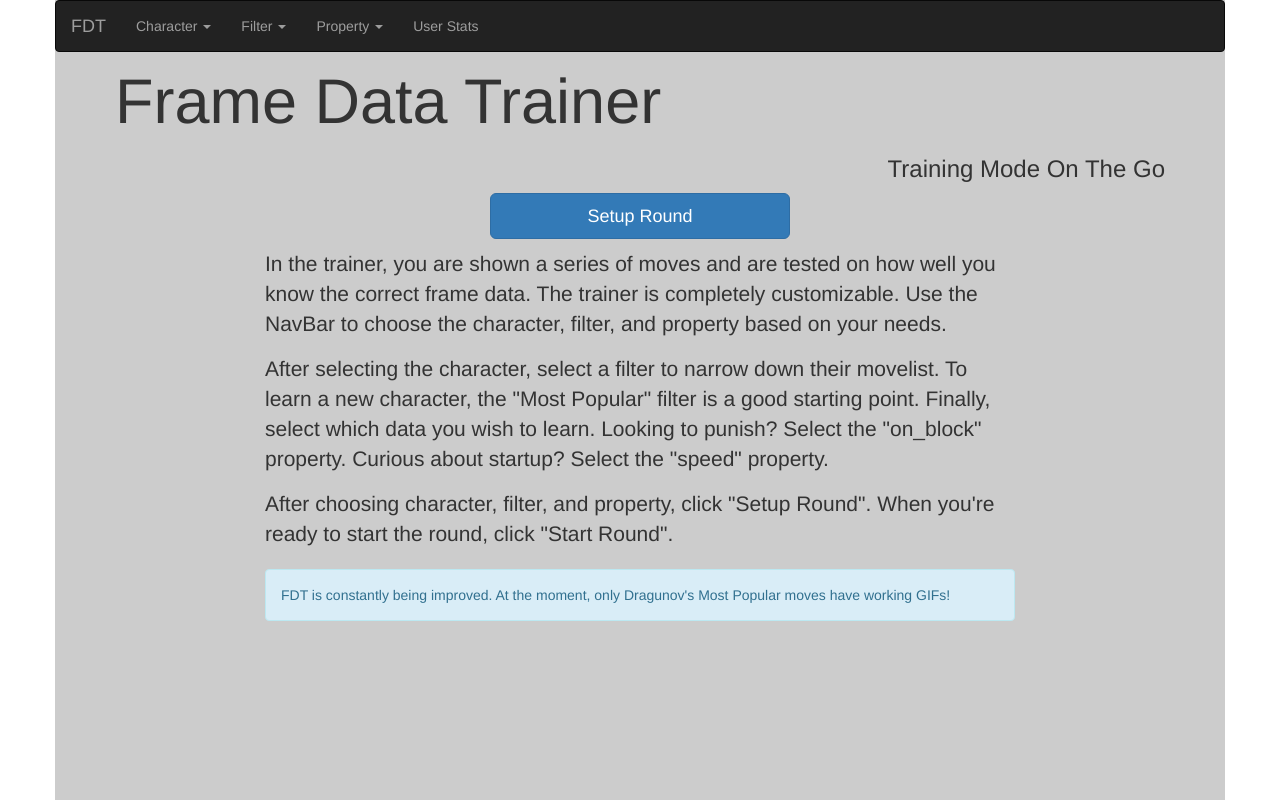
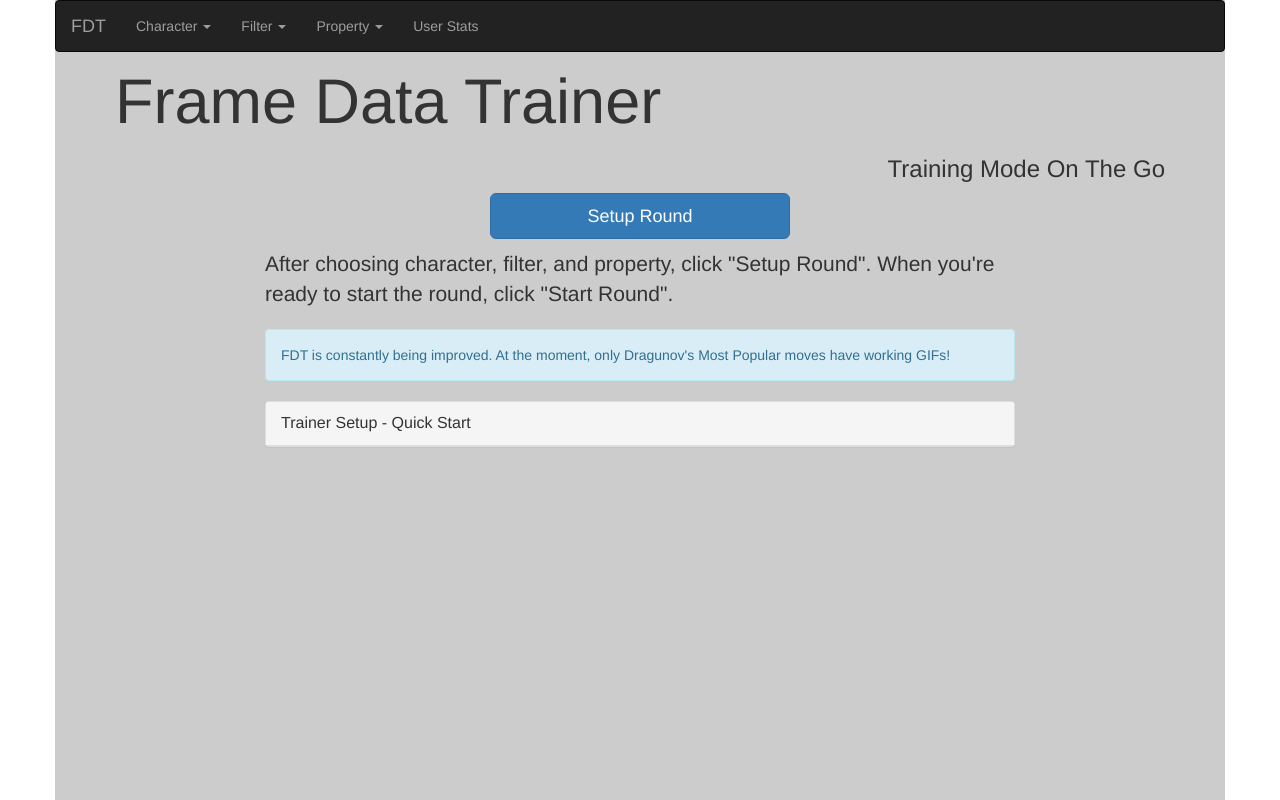
Before and after one commit to mawglhf/demo-fdt, a React (Create React App) app: page /trainer in a window 1280 px wide. Built offline with nearby package versions, Linux system fonts and the light colour scheme.

Commit message:
Small styling adjustments

```diff
--- a/src/containers/RoundHistory/RoundHistory.js
+++ b/src/containers/RoundHistory/RoundHistory.js
@@ -55,8 +55,8 @@ export default class RoundHistory extends Component {
     if (!roundTypeExists) {
       return (
         <h2>
-          Currently, you do not have any recorded round data with the selected
-          options
+          You do not have any recorded round data with the current options. Make
+          sure you have the correct Character, Filter, and Property selected.
         </h2>
       );
     } else {
--- a/src/containers/Trainer/components/InitialView/InitialView.js
+++ b/src/containers/Trainer/components/InitialView/InitialView.js
@@ -1,5 +1,5 @@
 import React, { Component } from "react";
-import { Button, Alert } from "react-bootstrap";
+import { Button, Alert, Panel } from "react-bootstrap";
 
 export default class InitialView extends Component {
   constructor(props) {
@@ -44,21 +44,6 @@ export default class InitialView extends Component {
           </Button>
 
           <p>
-            In the trainer, you are shown a series of moves and are tested on
-            how well you know the correct frame data. The trainer is completely
-            customizable. Use the NavBar to choose the character, filter, and
-            property based on your needs.
-          </p>
-
-          <p>
-            After selecting the character, select a filter to narrow down their
-            movelist. To learn a new character, the "Most Popular" filter is a
-            good starting point. Finally, select which data you wish to learn.
-            Looking to punish? Select the "on_block" property. Curious about
-            startup? Select the "speed" property.
-          </p>
-
-          <p>
             After choosing character, filter, and property, click "Setup Round".
             When you're ready to start the round, click "Start Round".
           </p>
@@ -67,6 +52,30 @@ export default class InitialView extends Component {
             FDT is constantly being improved. At the moment, only Dragunov's
             Most Popular moves have working GIFs!
           </Alert>
+
+          <Panel id="collapsible-panel-example-2" defaultCollapsed>
+            <Panel.Heading>
+              <Panel.Title toggle>Trainer Setup - Quick Start</Panel.Title>
+            </Panel.Heading>
+            <Panel.Collapse>
+              <Panel.Body>
+                <p>
+                  In the trainer, you are shown a series of moves and are tested
+                  on how well you know the correct frame data. The trainer is
+                  completely customizable. Use the NavBar to choose the
+                  character, filter, and property based on your needs.
+                </p>
+
+                <p>
+                  After selecting the character, select a filter to narrow down
+                  their movelist. To learn a new character, the "Most Popular"
+                  filter is a good starting point. Finally, select which data
+                  you wish to learn. Looking to punish? Select the "on_block"
+                  property. Curious about startup? Select the "speed" property.
+                </p>
+              </Panel.Body>
+            </Panel.Collapse>
+          </Panel>
         </div>
       </div>
     );
```
